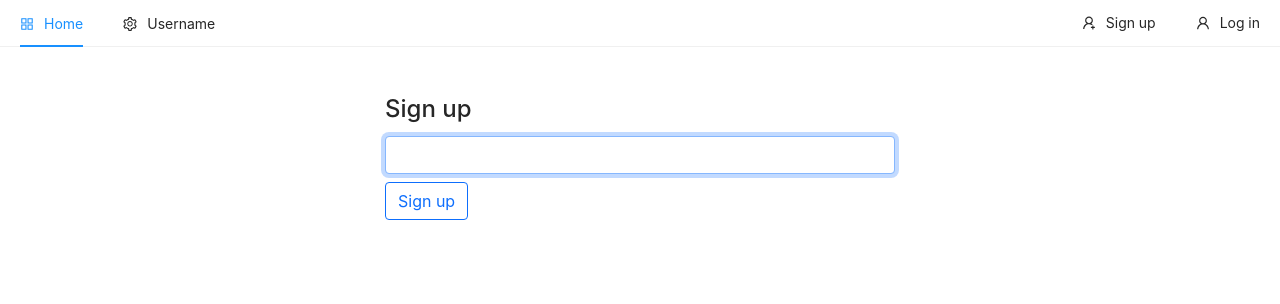
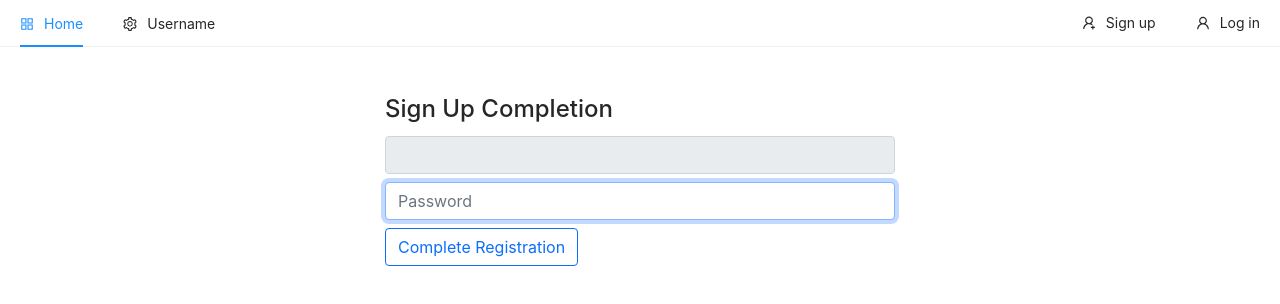
Before and after one commit to zomeru/zomify-ecommerce, a React (Vite) app in the folder client/: page /signup/complete in a window 1280 px wide. Shown: the top 304 px of the page. Built offline with nearby package versions, Linux system fonts and the light colour scheme; no server answers.

Commit message:
Add signup complete page

```diff
--- a/client/src/App.jsx
+++ b/client/src/App.jsx
@@ -4,6 +4,7 @@
 import Signup from './pages/auth/Signup';
 import Home from './pages/Home';
 import Header from './components/nav/Header';
+import SignupComplete from './pages/auth/SignupComplete';
 import { ToastContainer } from 'react-toastify';
 import 'react-toastify/dist/ReactToastify.css';
 
@@ -14,8 +15,9 @@
       <ToastContainer />
       <Switch>
         <Route exact path='/' component={Home} />
-        <Route path='/login' component={Login} />
-        <Route path='/signup' component={Signup} />
+        <Route exact path='/login' component={Login} />
+        <Route exact path='/signup' component={Signup} />
+        <Route exact path='/signup/complete' component={SignupComplete} />
       </Switch>
     </>
   );
--- /dev/null
+++ b/client/src/pages/auth/SignupComplete.jsx
@@ -0,0 +1,52 @@
+import React, { useState, useEffect } from 'react';
+import { auth } from '../../firebase';
+import { toast } from 'react-toastify';
+
+const SignupComplete = ({ history }) => {
+  const [email, setEmail] = useState('');
+  const [password, setPassword] = useState('');
+
+  useEffect(() => {
+    setEmail(window.localStorage.getItem('emailForRegistration'));
+  }, []);
+
+  const handleSubmit = async e => {
+    e.preventDefault();
+  };
+
+  const registerForm = () => (
+    <form onSubmit={handleSubmit}>
+      <input
+        type='email'
+        className='mb-2 form-control'
+        value={email}
+        disabled
+      />
+      <input
+        type='password'
+        className='mb-2 form-control'
+        value={password}
+        onChange={e => setPassword(e.target.value)}
+        placeholder='Password'
+        autoFocus
+      />
+      <button type='submit' className=' btn btn-outline-primary'>
+        Complete Registration
+      </button>
+    </form>
+  );
+
+  return (
+    <div className='container p-5'>
+      <div className='row'>
+        <div className='col-md-6 offset-md-3'>
+          <h4>Sign Up Completion</h4>
+
+          {registerForm()}
+        </div>
+      </div>
+    </div>
+  );
+};
+
+export default SignupComplete;
```
